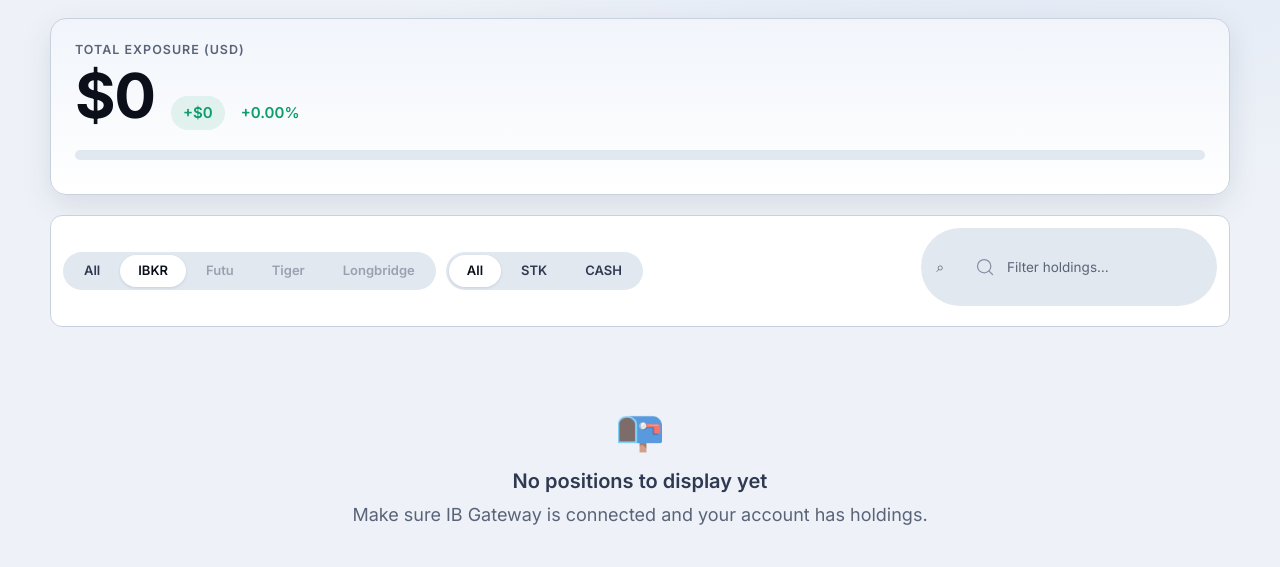
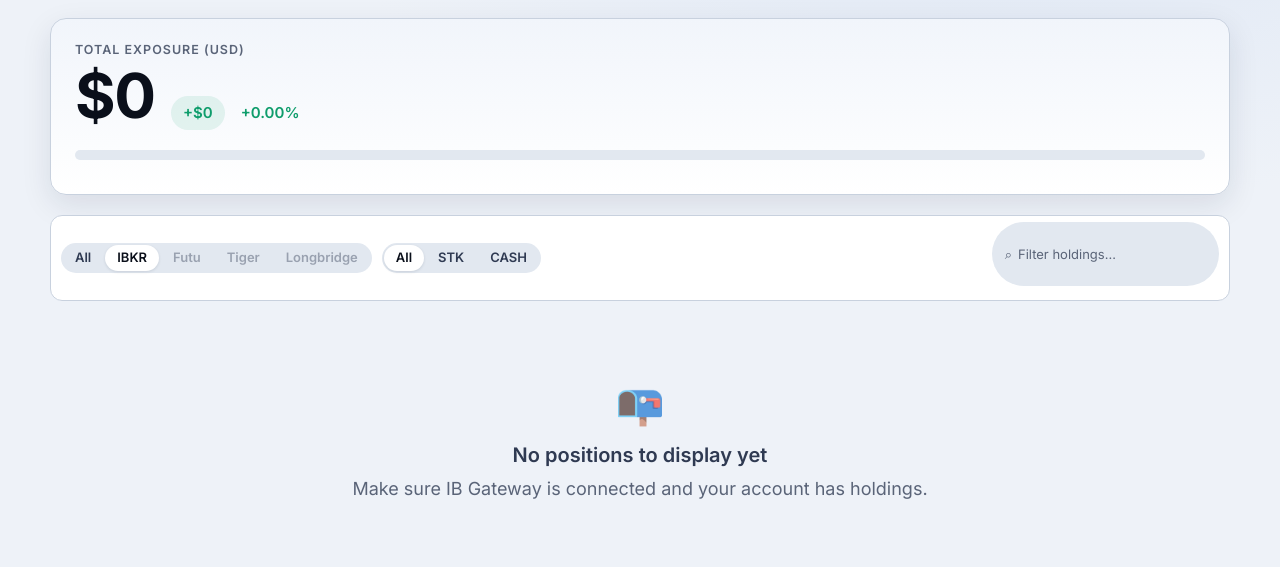
Before and after one commit to xang1234/portfolio-hub, a FastAPI app: page /?broker=IBKR in a window 1280 px wide. Shown: the part 75-642 px from the top of the page. Run offline with FastAPI, Linux system fonts and the light colour scheme; data that the repository does not hold is empty; some libraries are stand-ins or nearby versions.

Commit message:
Holdings + controls polish: brighter text, slim filters, flag legend
Holdings table
- Defeat Pico's default <table> border. The stack of (card border +
  Pico table border + thead.border-bottom) was painting a row of fine
  lines above the column titles — the "blue lines above the header"
  the user flagged. Explicit border: 0 on table/thead/tbody/tr plus
  border-top: 0 on tbody td removes the artifact.
- .col-name max-width 200 → 400 px so typical company names render on
  one line; overflow-wrap: anywhere still handles the long tail.
- Row text brightened: tbody td gets explicit color: var(--ph-text);
  .h-sub / .native-symbol / .mv-native bump from text-3 to text-2.
  Numeric and identifier text now reads white on the dark surface
  rather than the lower-contrast grey.

Price-source provenance tags moved below the price
- Previously "broker mark" / "delayed" / "prev close" rendered inline
  after the last-price number, widening the column. Now they stack on
  their own .price-source-tags line below the intraday chg-pct, in a
  flex-wrap row at the right edge. GBp suffix and stale ⚠️ stay inline
  (unit / single glyph).

Column rename
- "MV USD" → "Market Value USD" thead label.

Controls strip
- Padding 12 → 6/10; chip min-height 32 → 26; chip padding tightened
  ("just a bit bigger than the text").
- Search-box height now matches the chip height (min-height 26, no
  vertical padding on the wrapper) so the strip reads as one row.
- The double-border on the search input was Pico's default <input>
  border leaking through the wrapper. Hard-overridden with !important
  on border / box-shadow / background plus -webkit-appearance: none.

Allocation legend
- Replaces exchange codes ("TSEJ 30%, SBF 19%, ...") with the row's
  flag emoji ("🇯🇵 30%, 🇫🇷 19%, ..."). Cash uses 💵. Code stays as
  the title= tooltip for accessibility. Reading the breakdown no
  longer requires recognising every IB exchange acronym.

Market cards
- "SBF" / "AEB" display names "Euronext Paris" / "Euronext Amsterdam"
  collapsed to just "Euronext" in app/core/markets.py. The country
  flag on each card differentiates them — frees horizontal space in
  the rail so more cards fit per row when both are open.

All 680 tests still pass.

Co-Authored-By: Claude Opus 4.7 (1M context) <noreply@anthropic.com>

```diff
--- a/app/static/app.css
+++ b/app/static/app.css
@@ -320,17 +320,19 @@ button.status-badge--retry:hover { background: color-mix(in srgb, var(--ph-neg)
 }
 
 /* ---- 6. FILTER CONTROLS (segmented inside a card) ------------------------ */
-/* The chip rows read as one grouped segmented control rather than loose pills. */
+/* The chip rows read as one grouped segmented control rather than loose pills.
+   Tightened to "just a bit bigger than the text" so the controls band stops
+   competing with the data table below for vertical space. */
 .broker-chips, .account-chips, .asset-chips {
   display: inline-flex; flex-wrap: wrap; gap: 2px;
-  margin: 0; padding: 3px;
+  margin: 0; padding: 2px;
   background: var(--ph-surface-3); border-radius: var(--ph-pill); vertical-align: middle;
 }
 .broker-chip, .account-chip, .asset-chip {
-  display: inline-flex; align-items: center; min-height: 32px;
-  padding: 0.3rem 0.9rem; border: 0; border-radius: var(--ph-pill);
+  display: inline-flex; align-items: center; min-height: 26px;
+  padding: 2px 12px; border: 0; border-radius: var(--ph-pill);
   background: transparent; color: var(--ph-text-2);
-  font-size: 13px; font-weight: 600;
+  font-size: 13px; font-weight: 600; line-height: 1.2;
   text-decoration: none; cursor: pointer; transition: 0.15s;
 }
 .broker-chip:hover, .account-chip:hover, .asset-chip:hover { color: var(--ph-text); }
@@ -356,28 +358,35 @@ button.status-badge--retry:hover { background: color-mix(in srgb, var(--ph-neg)
   opacity: 0.4; cursor: not-allowed; pointer-events: none;
 }
 
-/* Single controls band, now framed as a card to match the mockup. The
-   search input pushes to the right via margin-left: auto. */
+/* Single controls band, framed as a card. The search input pushes to the
+   right via margin-left: auto. Padding is slim ("just a bit bigger than
+   the text") so the band reads as a strip, not a panel. */
 .controls {
-  display: flex; flex-wrap: wrap; align-items: center; gap: 10px;
-  padding: 12px;
+  display: flex; flex-wrap: wrap; align-items: center; gap: 6px 10px;
+  padding: 6px 10px;
   background: var(--ph-surface); border: 1px solid var(--ph-border);
   border-radius: var(--ph-r-md);
 }
+/* Search box matches chip height (26px min) and explicitly overrides
+   Pico's default <input> border/box-shadow that was creating the
+   double-border effect. */
 .controls__search {
   margin-left: auto;
-  display: inline-flex; align-items: center; gap: 8px;
-  padding: 7px 14px; min-width: 180px;
+  display: inline-flex; align-items: center; gap: 6px;
+  min-height: 26px; padding: 0 12px; min-width: 180px;
   background: var(--ph-surface-3); border: 1px solid transparent;
   border-radius: var(--ph-pill); color: var(--ph-text);
   transition: border-color 0.15s;
 }
 .controls__search:focus-within { border-color: var(--ph-accent); }
-.controls__search-icon { color: var(--ph-text-3); font-size: 14px; }
-.controls__search input {
-  border: 0; background: transparent; color: var(--ph-text);
-  font: inherit; font-size: 13.5px; outline: none; width: 100%;
-  padding: 0; margin: 0; min-width: 0;
+.controls__search-icon { color: var(--ph-text-3); font-size: 13px; }
+.controls__search input,
+.controls__search input[type="search"] {
+  border: 0 !important; box-shadow: none !important;
+  background: transparent !important; color: var(--ph-text);
+  font: inherit; font-size: 13px; outline: none;
+  width: 100%; padding: 0; margin: 0; min-width: 0; min-height: 0;
+  -webkit-appearance: none;
 }
 .controls__search input::placeholder { color: var(--ph-text-3); }
 /* Strip the search-input's browser-default clear-button on WebKit. */
@@ -473,14 +482,23 @@ button.status-badge--retry:hover { background: color-mix(in srgb, var(--ph-neg)
 .holdings-table {
   width: 100%; border-collapse: collapse; margin: 0;
   background: transparent;
+  /* Pico paints a 1px border on the <table> itself; combined with the
+     card's own top border, that stacked into a "row of blue lines"
+     above the thead. Zero it out — only our explicit thead.border-bottom
+     and tbody td.border-bottom should paint. */
+  border: 0;
 }
-/* Defeat any Pico table backgrounds that would leak through the card. */
+/* Defeat any Pico table backgrounds + borders that would leak through. */
 .holdings-table thead, .holdings-table tbody,
 .holdings-table tbody tr,
 .holdings-table tbody tr:nth-child(even),
 .holdings-table tbody td {
   background: transparent;
+  border-top: 0;
 }
+.holdings-table thead { border: 0; }
+.holdings-table tbody { border: 0; }
+.holdings-table tbody tr { border: 0; }
 .holdings-table thead th {
   /* Sticks just under the slim app-bar. --ph-app-bar-height is a token.
      Header band uses a slightly lifted surface so the column labels read
@@ -501,13 +519,14 @@ button.status-badge--retry:hover { background: color-mix(in srgb, var(--ph-neg)
   text-align: right; white-space: nowrap; width: 1%;
   font-variant-numeric: tabular-nums;
 }
-/* Cap the description column so long company names wrap (h-name has
-   overflow-wrap: anywhere already) instead of pushing the numeric columns
-   off to the right. ~40% narrower than the natural auto width on typical
-   "Taiwan Semiconductor Manufacturing Co." inputs. */
-.holdings-table .col-name { width: 1%; max-width: 200px; }
+/* Description column cap — generous (~400px) so typical company names
+   fit on one line, but bounded so a long entry wraps via h-name's
+   overflow-wrap: anywhere rather than pushing the numeric columns off
+   the right edge. */
+.holdings-table .col-name { width: 1%; max-width: 400px; }
 .holdings-table tbody td {
   padding: 12px 16px; border-bottom: 1px solid var(--ph-border-soft); vertical-align: middle;
+  color: var(--ph-text);
 }
 .holdings-table tbody tr:last-child td { border-bottom: 0; }
 
@@ -549,7 +568,7 @@ button.status-badge--retry:hover { background: color-mix(in srgb, var(--ph-neg)
 }
 .position-row .h-sub, .position-row .native-symbol {
   display: flex; align-items: center; flex-wrap: wrap; gap: 6px;
-  margin-top: 2px; font-size: 12px; color: var(--ph-text-3);
+  margin-top: 2px; font-size: 12px; color: var(--ph-text-2);
 }
 
 /* Flag rendered as a 30x30 tile so it reads as a region marker, not loose emoji.
@@ -597,9 +616,9 @@ button.status-badge--retry:hover { background: color-mix(in srgb, var(--ph-neg)
 .position-row--stale { opacity: 0.55; }
 
 /* USD market value is the eye-anchor — bolded over the lighter native MV. */
-.position-row .mv-usd { font-weight: 600; }
+.position-row .mv-usd { font-weight: 600; color: var(--ph-text); }
 .position-row .mv-native {
-  font-size: 11.5px; color: var(--ph-text-3); font-weight: 500;
+  font-size: 11.5px; color: var(--ph-text-2); font-weight: 500;
 }
 
 .holdings-table .col-pnl { font-weight: 600; }
@@ -630,6 +649,15 @@ button.status-badge--retry:hover { background: color-mix(in srgb, var(--ph-neg)
   font-size: 11.5px; font-weight: 500; opacity: 0.9; margin-top: 2px;
   font-variant-numeric: tabular-nums;
 }
+/* Price-source provenance tags (prev close / broker mark / delayed) sit on
+   their own row below the price+chg block so they don't widen the column.
+   Each tag keeps its existing border/color rules; the wrapper just stacks
+   them and lets them wrap to a second line if all three coexist. */
+.last-wrap .price-source-tags {
+  display: inline-flex; flex-wrap: wrap; justify-content: flex-end;
+  gap: 3px; margin-top: 3px;
+}
+.last-wrap .price-source-tags > * { margin-left: 0; }
 
 /* Tick flash — JS in postSwapRehydrate adds the class for ~700ms when a
    row's data-last-price changes after an SSE swap. Direction-tinted so the
--- a/app/templates/index.html
+++ b/app/templates/index.html
@@ -186,7 +186,7 @@ Last <span class="sort-indicator" data-sort-indicator></span>
 Market Value <span class="sort-indicator" data-sort-indicator></span>
 </th>
 <th class="col-num sortable" data-sort-key="mv_usd" role="button" tabindex="0">
-MV USD <span class="sort-indicator" data-sort-indicator></span>
+Market Value USD <span class="sort-indicator" data-sort-indicator></span>
 </th>
 <th class="col-num sortable col-pnl" data-sort-key="pnl_usd" role="button" tabindex="0">
 P&amp;L USD <span class="sort-indicator" data-sort-indicator></span>
@@ -225,12 +225,23 @@ sse-swap="snapshot,positions">
     if (!bar) return;
     var rows = document.querySelectorAll('#positions-tbody .position-row');
     var groups = {}, total = 0;
+    // Map exchange-code → flag emoji harvested from the row markup so the
+    // legend can show "🇺🇸 30%" instead of "TSEJ 30%". Falls back to the
+    // exchange code when no flag is available.
+    var keyFlag = {};
     rows.forEach(function (r) {
-      var key = r.getAttribute('data-asset-class') === 'CASH'
-        ? 'Cash' : (r.getAttribute('data-exchange') || 'Other');
+      var isCash = r.getAttribute('data-asset-class') === 'CASH';
+      var key = isCash ? 'Cash' : (r.getAttribute('data-exchange') || 'Other');
       var v = parseFloat(r.getAttribute('data-mv-usd')) || 0;
       if (v <= 0) return;
       groups[key] = (groups[key] || 0) + v; total += v;
+      if (!keyFlag[key]) {
+        if (isCash) { keyFlag[key] = '💵'; }
+        else {
+          var flagEl = r.querySelector('.flag');
+          if (flagEl) keyFlag[key] = (flagEl.textContent || '').trim();
+        }
+      }
     });
     if (total <= 0) { bar.innerHTML = ''; if (legend) legend.innerHTML = ''; return; }
     var entries = Object.keys(groups)
@@ -242,8 +253,11 @@ sse-swap="snapshot,positions">
         + PALETTE[i % PALETTE.length] + '" title="' + e[0] + ' ' + Math.round(pct) + '%"></span>';
     }).join('');
     if (legend) legend.innerHTML = entries.slice(0, 8).map(function (e, i) {
-      return '<span class="alloc-it"><span class="alloc-sw" style="background:'
-        + PALETTE[i % PALETTE.length] + '"></span>' + e[0] + ' ' + Math.round(e[1] / total * 100) + '%</span>';
+      var pct = Math.round(e[1] / total * 100);
+      var label = keyFlag[e[0]] || e[0];
+      return '<span class="alloc-it" title="' + e[0] + ' ' + pct + '%">'
+        + '<span class="alloc-sw" style="background:' + PALETTE[i % PALETTE.length] + '"></span>'
+        + label + ' ' + pct + '%</span>';
     }).join('');
   }
   buildAllocation();
```
Also changed, not shown: app/core/markets.py (+5 -2 lines), app/templates/partials/holdings_row.html (+13 -1 lines).
